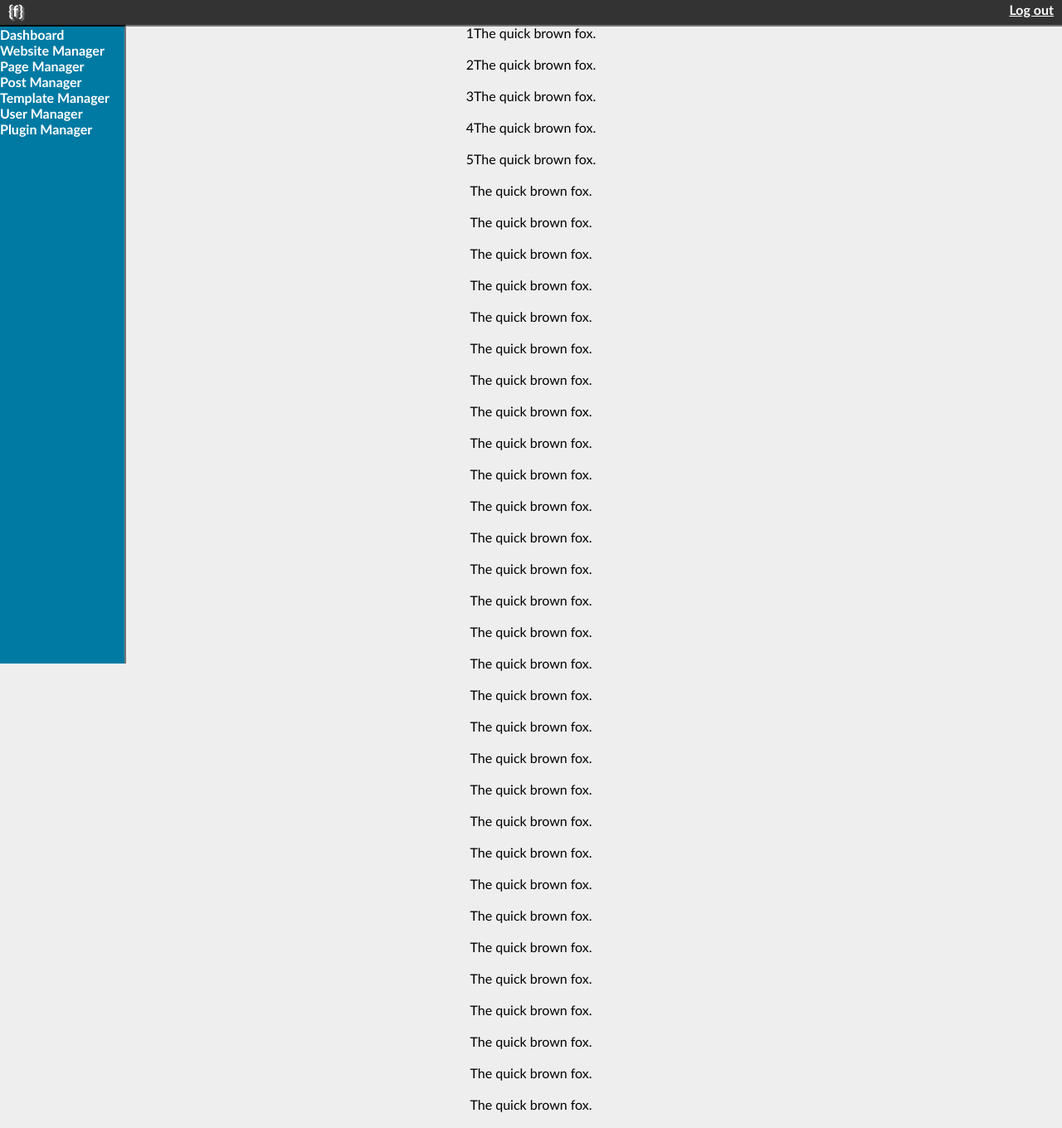
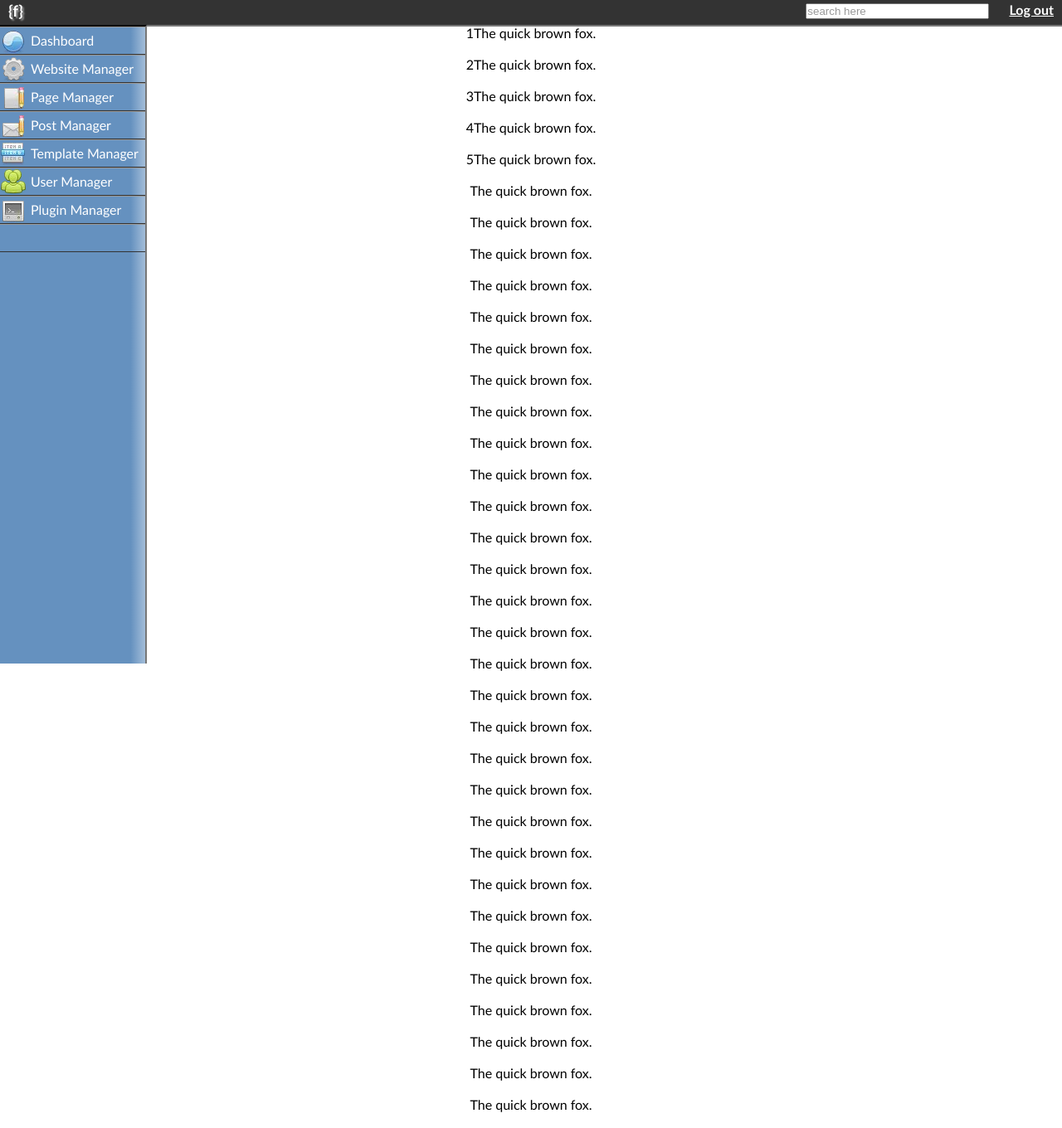
Before and after one commit to JRogaishio/SimpleCMS, a PHP site: page /ferretCMS/CMSRedesign/index.htm in a window 1280 px wide. Shown: the whole page at 83% size. Run offline with PHP 8.4, Linux system fonts and the light colour scheme.

Commit message:
Navigation Building
Added more styling, a free icon sheet and some background styles.

```diff
--- a/CMSRedesign/index.htm
+++ b/CMSRedesign/index.htm
@@ -7,10 +7,10 @@
 		<script type="text/javascript">
 		//Home
 		$(function () {
-			$(".cms_navItem").hide();
+			$(".cms_navItemList").hide();
 
 			$(".cms_navItemTitle").click(function(){
-				$(this).parent().children(".cms_navItem").slideToggle("slow");
+				$(this).parent().children(".cms_navItemList").slideToggle("slow");
 			});
 		});
 
@@ -21,66 +21,68 @@
 	<body>
 		<div class="top">
 			<h1 class="title"><a href="#">{f}</a></h1>
-			<div class="account">
+			<div class="topItems">
+				<input type="text" value="search here" size="25" class="cms_searchBox" onclick="if($(this).val()=='search here'?$(this).val(''):$(this).val());"/>
 				<a href="#"><span id="login">Log out</span></a> <br />
 			</div>
 		</div>
 		<div class="topSpacer">&nbsp;</div>
 
 		<div class="left">
-			<strong>Dashboard</strong>
-			<div><strong class="cms_navItemTitle">Website Manager</strong>
-				<div class="cms_navItem">
+			<div class="cms_navItemTitle"><div id="cms_dash" class="cms_icon"></div><a href="#" class="cms_navItemTitleLink">Dashboard</a></div>
+			<div><div class="cms_navItemTitle"><div id="cms_webm" class="cms_icon"></div>Website Manager</div>
+				<div class="cms_navItemList">
 					<ul>
-					<li>Edit site</li>
+					<li class="cms_navItem"><a href="#" class="cms_navItemLink">Edit site</a></li>
 					</ul>
 				</div>
 			</div>
 
-			<div><strong class="cms_navItemTitle">Page Manager</strong>
-				<div class="cms_navItem">
+			<div><div class="cms_navItemTitle"><div id="cms_page" class="cms_icon"></div>Page Manager</div>
+				<div class="cms_navItemList">
 					<ul>
-					<li>Edit Pages</li>
-					<li>Add a Page</li>
+					<li class="cms_navItem"><a href="#" class="cms_navItemLink">Edit Pages</a></li>
+					<li class="cms_navItem"><a href="#" class="cms_navItemLink">Add a Page</a></li>
 					</ul>
 				</div>
 			</div>
 
-			<div><strong class="cms_navItemTitle">Post Manager</strong>
-				<div class="cms_navItem">
+			<div><div class="cms_navItemTitle"><div id="cms_post" class="cms_icon"></div>Post Manager</div>
+				<div class="cms_navItemList">
 					<ul>
-					<li>Edit Posts</li>
-					<li>Add a Post</li>
+					<li class="cms_navItem"><a href="#" class="cms_navItemLink">Edit Posts</a></li>
+					<li class="cms_navItem"><a href="#" class="cms_navItemLink">Add a Post</a></li>
 					</ul>
 				</div>
 			</div>
 
-			<div><strong class="cms_navItemTitle">Template Manager</strong>
-				<div class="cms_navItem">
+			<div><div class="cms_navItemTitle"><div id="cms_template" class="cms_icon"></div>Template Manager</div>
+				<div class="cms_navItemList">
 					<ul>
-					<li>Edit Templates</li>
-					<li>Add a Template</li>
+					<li class="cms_navItem"><a href="#" class="cms_navItemLink">Edit Templates</a></li>
+					<li class="cms_navItem"><a href="#" class="cms_navItemLink">Add a Template</a></li>
 					</ul>
 				</div>
 			</div>
 
-			<div><strong class="cms_navItemTitle">User Manager</strong>
-				<div class="cms_navItem">
+			<div><div class="cms_navItemTitle"><div id="cms_user" class="cms_icon"></div>User Manager</div>
+				<div class="cms_navItemList">
 					<ul>
-					<li>Edit Users</li>
-					<li>Add a User</li>
+					<li class="cms_navItem"><a href="#" class="cms_navItemLink">Edit Users</a></li>
+					<li class="cms_navItem"><a href="#" class="cms_navItemLink">Add a User</a></li>
 					</ul>
 				</div>
 			</div>
 
-			<div><strong class="cms_navItemTitle">Plugin Manager</strong>
-				<div class="cms_navItem">
+			<div><div class="cms_navItemTitle"><div id="cms_plug" class="cms_icon"></div>Plugin Manager</div>
+				<div class="cms_navItemList">
 					<ul>
-					<li>Edit Plugins</li>
-					<li>Add a Plugin</li>
+					<li class="cms_navItem"><a href="#" class="cms_navItemLink">Edit Plugins</a></li>
+					<li class="cms_navItem"><a href="#" class="cms_navItemLink">Add a Plugin</a></li>
 					</ul>
 				</div>
 			</div>
+			<div><div class="cms_navItemTitle"></div></div>
 
 		</div>
 		<div class="content">
--- /dev/null
+++ b/CMSRedesign/sheet_source.txt
@@ -0,0 +1 @@
+http://sekkyumu.deviantart.com/art/Developpers-Icons-63052312
--- a/CMSRedesign/style.css
+++ b/CMSRedesign/style.css
@@ -48,39 +48,108 @@ body {
 		color:#ffffff;
 		text-decoration:none;
 	}
-	.account {
+	.topItems {
 		float:right;
-		width:160px;
-		height:50px;
+		width:300px;
 		margin-left:10px;
 		text-align:right;
 		color:#fff;
 		padding-right:10px;
 	}
-		.account a:link,
-		.account a:visited {
+		.topItems a:link,
+		.topItems a:visited {
 			color:#fff;
 		}
 		#login {
 			font-size:12pt;
 			font-weight:bold;
 		}
+		.cms_searchBox {
+			margin-right:20px;
+			color:#999;
+		}
+		.cms_searchBox:focus {
+			color:#000;
+		}
 
 .left {
 	border-right:2px solid #777777;
 	border-top:2px solid #000;
-	background:#007AA3;
-	width:150px;
+	background:#5E86AD;
+	width:175px;
 	position:fixed;
 	top:30px;
 	bottom:0;
 	text-align:left;
 	color:#fff;
+	background-image: linear-gradient(to left,#A3BDD9,#6591BF 10%);
 }
+	.cms_navItemTitle {
+		border-top:1px solid #999;
+		border-bottom:1px solid #333;
+		width:175px;
+		background:#4D94DB;
+		height:32px;
+		background-image: linear-gradient(to left,#A3BDD9,#6591BF 10%);
+		line-height:2;
+	}
+	.cms_navItemTitle:hover  {
+		color:#ccc;
+	}
+		.cms_navItemTitleLink {
+			color:#fff;
+			text-decoration:none;
+			display:block;
+			width:100%;
+		}
+		.cms_navItemTitleLink:hover {
+			color:#ccc;
+		}
+	.cms_navItemTitle:hover {
+		width:175;
+		background-image: linear-gradient(to left,#3E76AF,#2B537A 10%);
+	}
+	.cms_navItemList {
+
+
+		color:#000;
+		font-size:10pt;
+	}
 	.cms_navItem {
 		padding-left:10px;
+		background-image: linear-gradient(to left,#aaa,#eee 5%);
 	}
-
+	.cms_navItem:hover {
+		background-image: linear-gradient(to left,#aaa,#ccc 5%);
+	}
+	.cms_navItemLink {
+		display:block;
+		width:100%;
+		color:#000;
+	}
+	.cms_navItemLink:hover {
+		color:#333;
+	}
 .content {
+	background:#fff;
 	clear: both;
 }
+
+
+
+
+
+
+.cms_icon {
+	float:left;
+	height:32px;
+	width:32px;
+		margin-right:5px;
+}
+#cms_dash {background:url("icon_sheet.png") -224px -32px;}
+#cms_webm {background:url("icon_sheet.png") -32px -256px;}
+#cms_page {background:url("icon_sheet.png") -128px -64px;}
+#cms_post {background:url("icon_sheet.png") -32px -160px;}
+#cms_template {background:url("icon_sheet.png") -160px -64px;}
+#cms_user {background:url("icon_sheet.png") -32px -288px;}
+#cms_plug {background:url("icon_sheet.png") -128px -352px;}
```
Also changed, not shown: CMSRedesign/icon_sheet.png (added).
